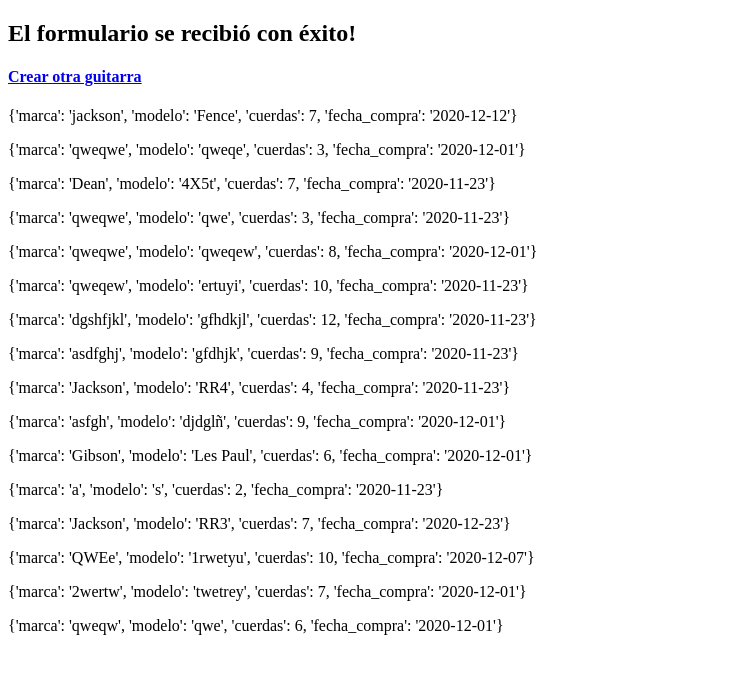
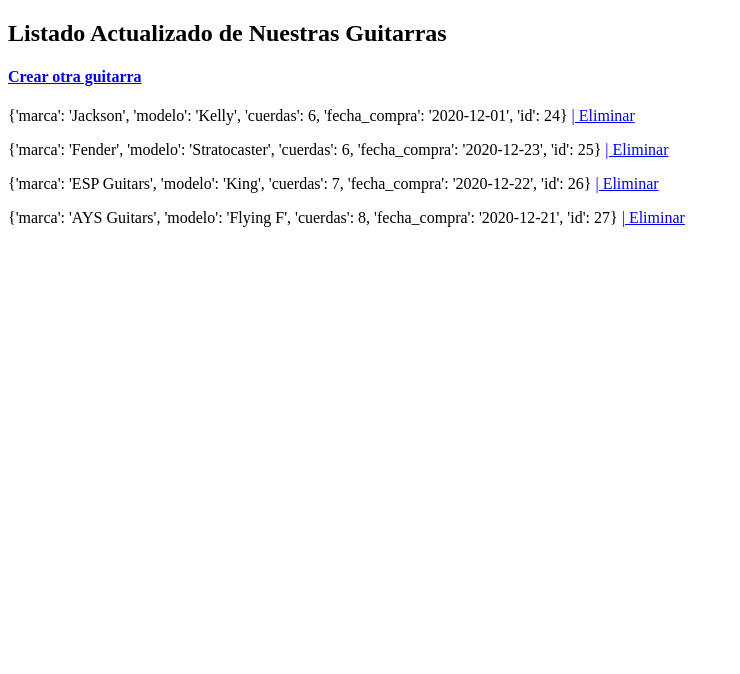
Before and after one commit to ljaraque/ruta_compuesta, a Django app: page /formularios/crear_exitoso in a window 1280 px wide. Shown: the top 674 px of the page, without its empty margins (0-740 px from the left). Run offline with Django 3.2, Linux system fonts and the light colour scheme.

Commit message:
feat: creada funcionalidad eliminar guitarra
    - se modifican los archivos:
        formularios/static/formularios/data/guitarras.json
        formularios/templates/formularios/crear_exitoso.html
        formularios/urls.py
        formularios/views.py

    - se agrega el archivo:
        formularios/templates/formularios/eliminar_guitarra.html

```diff
--- a/formularios/static/formularios/data/guitarras.json
+++ b/formularios/static/formularios/data/guitarras.json
@@ -1 +1 @@
-{"guitarras": [{"marca": "jackson", "modelo": "Fence", "cuerdas": 7, "fecha_compra": "2020-12-12"}, {"marca": "qweqwe", "modelo": "qweqe", "cuerdas": 3, "fecha_compra": "2020-12-01"}, {"marca": "Dean", "modelo": "4X5t", "cuerdas": 7, "fecha_compra": "2020-11-23"}, {"marca": "qweqwe", "modelo": "qwe", "cuerdas": 3, "fecha_compra": "2020-11-23"}, {"marca": "qweqwe", "modelo": "qweqew", "cuerdas": 8, "fecha_compra": "2020-12-01"}, {"marca": "qweqew", "modelo": "ertuyi", "cuerdas": 10, "fecha_compra": "2020-11-23"}, {"marca": "dgshfjkl", "modelo": "gfhdkjl", "cuerdas": 12, "fecha_compra": "2020-11-23"}, {"marca": "asdfghj", "modelo": "gfdhjk", "cuerdas": 9, "fecha_compra": "2020-11-23"}, {"marca": "Jackson", "modelo": "RR4", "cuerdas": 4, "fecha_compra": "2020-11-23"}, {"marca": "asfgh", "modelo": "djdgl\u00f1", "cuerdas": 9, "fecha_compra": "2020-12-01"}, {"marca": "Gibson", "modelo": "Les Paul", "cuerdas": 6, "fecha_compra": "2020-12-01"}, {"marca": "a", "modelo": "s", "cuerdas": 2, "fecha_compra": "2020-11-23"}, {"marca": "Jackson", "modelo": "RR3", "cuerdas": 7, "fecha_compra": "2020-12-23"}, {"marca": "QWEe", "modelo": "1rwetyu", "cuerdas": 10, "fecha_compra": "2020-12-07"}, {"marca": "2wertw", "modelo": "twetrey", "cuerdas": 7, "fecha_compra": "2020-12-01"}, {"marca": "qweqw", "modelo": "qwe", "cuerdas": 6, "fecha_compra": "2020-12-01"}]}
+{"ultimo_id_generado": 27, "guitarras": [{"marca": "Jackson", "modelo": "Kelly", "cuerdas": 6, "fecha_compra": "2020-12-01", "id": 24}, {"marca": "Fender", "modelo": "Stratocaster", "cuerdas": 6, "fecha_compra": "2020-12-23", "id": 25}, {"marca": "ESP Guitars", "modelo": "King", "cuerdas": 7, "fecha_compra": "2020-12-22", "id": 26}, {"marca": "AYS Guitars", "modelo": "Flying F", "cuerdas": 8, "fecha_compra": "2020-12-21", "id": 27}]}
--- a/formularios/templates/formularios/crear_exitoso.html
+++ b/formularios/templates/formularios/crear_exitoso.html
@@ -6,10 +6,10 @@
     <title>Document</title>
 </head>
 <body>
-    <h2>El formulario se recibió con éxito!</h2>
+    <h2>Listado Actualizado de Nuestras Guitarras</h2>
     <h4><a href="{% url 'formularios:crear_guitarra' %}">Crear otra guitarra</a></h4>
     {% for guitarra in guitarras %}
-    <p>{{guitarra}}</p>
+    <p>{{guitarra}} <a href="{% url 'formularios:eliminar_guitarra' id=guitarra.id %}"> | Eliminar</a></p>
     {% endfor %}
 </body>
 </html>
--- a/formularios/urls.py
+++ b/formularios/urls.py
@@ -8,4 +8,5 @@ urlpatterns = [
     path('crear_guitarra', views.crear_guitarra, name="crear_guitarra"),
     path('crear_exitoso', views.crear_exitoso, name="crear_exitoso"),
     path('crear_guitarra_manual', views.crear_guitarra_manual, name="crear_guitarra_manual"),
+    path('<id>/borrar', views.eliminar_guitarra, name="eliminar_guitarra"),
 ]
--- a/formularios/views.py
+++ b/formularios/views.py
@@ -13,6 +13,8 @@ def crear_guitarra(request):
         filename= "/formularios/static/formularios/data/guitarras.json"
         with open(str(settings.BASE_DIR)+filename, 'r') as file:
             guitarras=json.load(file)
+        form_data['id'] = guitarras['ultimo_id_generado'] + 1
+        guitarras['ultimo_id_generado'] = form_data['id']
         guitarras['guitarras'].append(form_data)
         with open(str(settings.BASE_DIR)+filename, 'w') as file:
             json.dump(guitarras, file)
@@ -29,6 +31,8 @@ def crear_guitarra_manual(request):
         filename= "/formularios/static/formularios/data/guitarras.json"
         with open(str(settings.BASE_DIR)+filename, 'r') as file:
             guitarras=json.load(file)
+        form_data['id'] = guitarras['ultimo_id_generado'] + 1
+        guitarras['ultimo_id_generado'] = form_data['id']
         guitarras['guitarras'].append(form_data)
         with open(str(settings.BASE_DIR)+filename, 'w') as file:
             json.dump(guitarras, file)
@@ -40,3 +44,19 @@ def crear_exitoso(request):
     with open(str(settings.BASE_DIR)+filename, "r") as file:
         guitarras=json.load(file)
     return render(request, 'formularios/crear_exitoso.html', context=guitarras)
+
+def eliminar_guitarra(request, id):
+    if request.method == "POST":
+        filename= "/formularios/static/formularios/data/guitarras.json"
+        with open(str(settings.BASE_DIR)+filename, "r") as file:
+            guitarras=json.load(file)
+        for guitarra in guitarras['guitarras']:
+            print(int(guitarra['id']), int(id))
+            if int(guitarra['id']) == int(id):
+                guitarras['guitarras'].remove(guitarra)
+                break
+        with open(str(settings.BASE_DIR)+filename, 'w') as file:
+            json.dump(guitarras, file)
+        return redirect('formularios:crear_exitoso')
+    context = {'id': id}
+    return render(request, "formularios/eliminar_guitarra.html", context)
```
Also changed, not shown: formularios/templates/formularios/eliminar_guitarra.html (added, +16 -0 lines).
